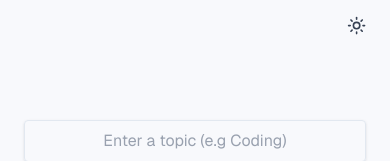
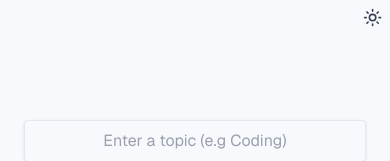
Before and after one commit to Sanidhi07/ai-quote-generator, a Next.js app: page / in a window 390 px wide. Shown: the top 161 px of the page. Built offline with nearby package versions, Linux system fonts and the light colour scheme.

Commit message:
fix: adjust theme toggle positioning to prevent mobile header overlap

```diff
--- a/src/components/ThemeToggle.tsx
+++ b/src/components/ThemeToggle.tsx
@@ -19,7 +19,7 @@ export function ThemeToggle() {
       variant="ghost"
       size="icon"
       onClick={() => setTheme(theme === "dark" ? "light" : "dark")}
-      className="fixed top-2 right-4  rounded-full z-50 "
+      className="fixed top-0 right-0  rounded-full "
     >
       <Sun className="h-[1.2rem] w-[1.2rem] rotate-0 scale-100 transition-all dark:-rotate-90 dark:scale-0" />
       <Moon className="absolute h-[1.2rem] w-[1.2rem] rotate-90 scale-0 transition-all dark:rotate-0 dark:scale-100" />
```
